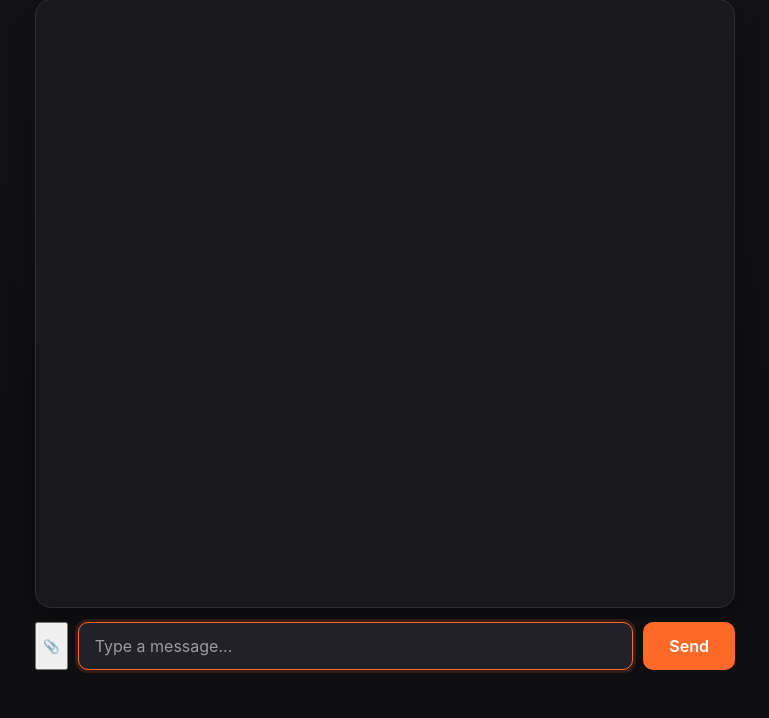
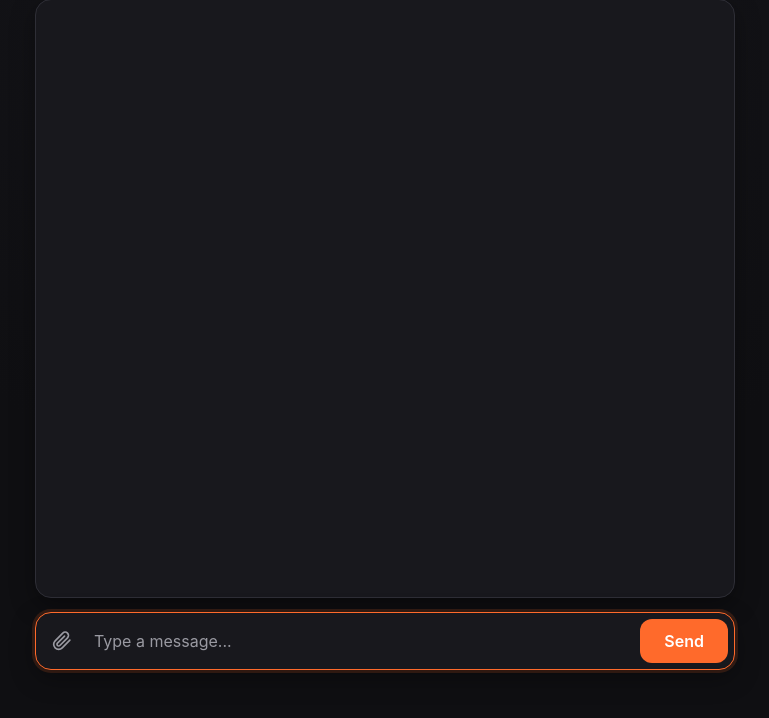
Before and after one commit to dylanewski/ai_agent, a Flask app: page / in a window 1280 px wide. Shown: the part 82-800 px from the top of the page, without its empty margins (255-1024 px from the left). Run offline with Flask 3, Linux system fonts and the light colour scheme; data that the repository does not hold is empty.

Commit message:
Polish user input field and upload image button

```diff
--- a/static/script.js
+++ b/static/script.js
@@ -113,11 +113,30 @@ userInput.addEventListener("keydown", function (event) {
 
 const imageInput = document.getElementById("image-input");
 const uploadButton = document.getElementById("upload-button");
+const imagePreview = document.getElementById("image-preview");
+const imagePreviewImg = document.getElementById("image-preview-img");
+const imagePreviewName = document.getElementById("image-preview-name");
 
 
 uploadButton.addEventListener("click", function () {
     imageInput.click();
 });
+
+
+function showImagePreview(file) {
+    imagePreviewImg.src = URL.createObjectURL(file);
+    imagePreviewName.textContent = file.name;
+    imagePreview.hidden = false;
+}
+
+
+function hideImagePreview() {
+    imagePreview.hidden = true;
+    if (imagePreviewImg.src) {
+        URL.revokeObjectURL(imagePreviewImg.src);
+        imagePreviewImg.src = "";
+    }
+}
 
 
 imageInput.addEventListener("change", async function () {
@@ -130,6 +149,7 @@ imageInput.addEventListener("change", async function () {
     sendButton.disabled = true;
     uploadButton.disabled = true;
 
+    showImagePreview(file);
 
     const question = userInput.value.trim();
     userInput.value = "";
@@ -155,6 +175,7 @@ imageInput.addEventListener("change", async function () {
 
         // 2. show the uploaded image in the chat (as the user's message)
         removeThinking();
+        hideImagePreview();
         addMessage("IMAGE: " + imageUrl, "user");
         showThinking();
 
@@ -175,6 +196,7 @@ imageInput.addEventListener("change", async function () {
 
     } catch (error) {
         removeThinking();
+        hideImagePreview();
         addMessage("Something went wrong with the image. Please try again.", "agent");
         console.error("image upload error:", error);
     } finally {
--- a/static/style.css
+++ b/static/style.css
@@ -79,31 +79,139 @@ h1:hover {
     background-color: var(--border);
 }
 
+#image-preview {
+    display: flex;
+    align-items: center;
+    gap: 10px;
+    background-color: var(--surface);
+    border: 1px solid var(--border);
+    border-radius: 12px;
+    padding: 8px 14px 8px 8px;
+    margin-bottom: 10px;
+    box-shadow: 0 8px 24px var(--shadow);
+    animation: rise 0.15s ease-out;
+}
+
+#image-preview[hidden] {
+    display: none;
+}
+
+#image-preview-thumb {
+    position: relative;
+    width: 40px;
+    height: 40px;
+    border-radius: 8px;
+    overflow: hidden;
+    flex-shrink: 0;
+    background-color: var(--surface-alt);
+}
+
+#image-preview-img {
+    width: 100%;
+    height: 100%;
+    object-fit: cover;
+    display: block;
+}
+
+#image-preview-spinner {
+    position: absolute;
+    inset: 0;
+    background: rgba(15, 15, 18, 0.55);
+    display: flex;
+    align-items: center;
+    justify-content: center;
+}
+
+#image-preview-spinner::after {
+    content: "";
+    width: 16px;
+    height: 16px;
+    border-radius: 50%;
+    border: 2px solid rgba(255, 255, 255, 0.35);
+    border-top-color: #ffffff;
+    animation: spin 0.7s linear infinite;
+}
+
+#image-preview-name {
+    color: var(--text-muted);
+    font-size: 13px;
+    overflow: hidden;
+    text-overflow: ellipsis;
+    white-space: nowrap;
+}
+
+@keyframes spin {
+    to {
+        transform: rotate(360deg);
+    }
+}
+
 #input-area {
     display: flex;
-    gap: 10px;
+    align-items: center;
+    gap: 6px;
+    background-color: var(--surface);
+    border: 1px solid var(--border);
+    border-radius: 16px;
+    padding: 6px;
+    box-shadow: 0 8px 24px var(--shadow);
+    transition: border-color 0.15s ease, box-shadow 0.15s ease;
+}
+
+#input-area:focus-within {
+    border-color: var(--accent);
+    box-shadow: 0 0 0 3px rgba(255, 106, 43, 0.15), 0 8px 24px var(--shadow);
+}
+
+#upload-button {
+    display: flex;
+    align-items: center;
+    justify-content: center;
+    flex-shrink: 0;
+    width: 40px;
+    height: 40px;
+    padding: 0;
+    border: none;
+    border-radius: 50%;
+    background-color: transparent;
+    color: var(--text-muted);
+    cursor: pointer;
+    transition: background-color 0.15s ease, color 0.15s ease, transform 0.1s ease;
+}
+
+#upload-button:hover:not(:disabled) {
+    background-color: var(--surface-alt);
+    color: var(--accent);
+}
+
+#upload-button:active:not(:disabled) {
+    transform: scale(0.93);
+}
+
+#upload-button:disabled {
+    opacity: 0.5;
+    cursor: not-allowed;
+}
+
+#upload-button:focus-visible {
+    outline: 2px solid var(--accent);
+    outline-offset: 2px;
 }
 
 #user-input {
     flex-grow: 1;
-    padding: 13px 16px;
-    border: 1px solid var(--border);
+    padding: 10px 6px;
+    border: none;
     border-radius: 10px;
-    background-color: var(--surface-alt);
+    background-color: transparent;
     color: var(--text);
     font-family: var(--font-sans);
     font-size: 16px;
     outline: none;
-    transition: border-color 0.15s ease, box-shadow 0.15s ease;
 }
 
 #user-input::placeholder {
     color: var(--text-muted);
-}
-
-#user-input:focus {
-    border-color: var(--accent);
-    box-shadow: 0 0 0 3px rgba(255, 106, 43, 0.15);
 }
 
 #user-input:disabled {
@@ -112,9 +220,10 @@ h1:hover {
 }
 
 #send-button {
-    padding: 13px 26px;
+    flex-shrink: 0;
+    padding: 12px 24px;
     border: none;
-    border-radius: 10px;
+    border-radius: 12px;
     background-color: var(--accent);
     color: #ffffff;
     font-family: var(--font-sans);
--- a/templates/index.html
+++ b/templates/index.html
@@ -11,9 +11,21 @@
 
         <div id="messages"></div>
 
+        <div id="image-preview" hidden>
+            <div id="image-preview-thumb">
+                <img id="image-preview-img" alt="">
+                <div id="image-preview-spinner"></div>
+            </div>
+            <span id="image-preview-name"></span>
+        </div>
+
         <div id="input-area">
             <input type="file" id="image-input" accept="image/*" style="display: none;">
-            <button id="upload-button" title="Upload an image">📎</button>
+            <button id="upload-button" type="button" title="Upload an image">
+                <svg viewBox="0 0 24 24" width="20" height="20" fill="none" stroke="currentColor" stroke-width="2" stroke-linecap="round" stroke-linejoin="round">
+                    <path d="M21.44 11.05l-9.19 9.19a6 6 0 0 1-8.49-8.49l9.19-9.19a4 4 0 0 1 5.66 5.66l-9.2 9.19a2 2 0 0 1-2.83-2.83l8.49-8.48"></path>
+                </svg>
+            </button>
             <input type="text" id="user-input" placeholder="Type a message...">
             <button id="send-button">Send</button>
         </div>
```
